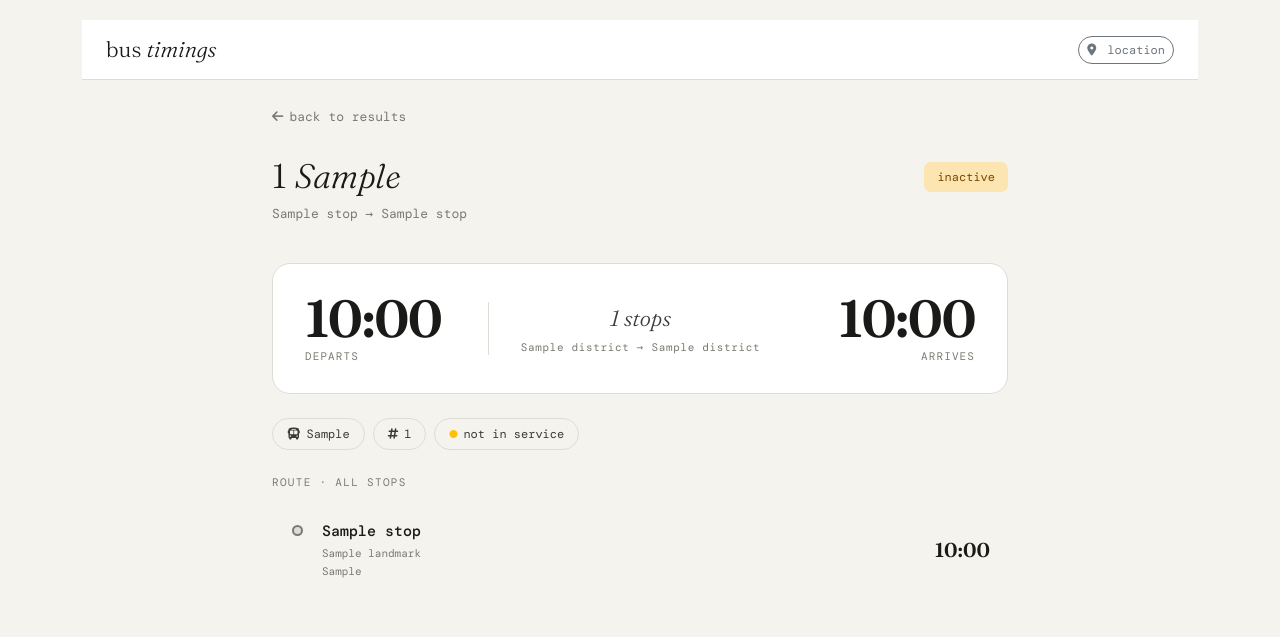
After one commit to suhailvs/whereisbus, a Django app: template myapp/templates/bus/detail.html in a window 1280 px wide. The commit adds this page. Shown: the top 637 px of the page. Run offline with Django 5.2, Linux system fonts and the light colour scheme; the template is opened without the code that fills it: most values are stand-ins (such as "Sample title", 1, 10 or a date in 2020).

Commit message:
added bus details

```diff
--- /dev/null
+++ b/myapp/templates/bus/detail.html
@@ -0,0 +1,193 @@
+{% extends 'base.html' %}
+{% load static %}
+
+{% block title %}{{ selected_bus.bus_number }} — Bus Detail{% endblock %}
+
+{% block content %}
+
+<link rel="preconnect" href="https://fonts.googleapis.com">
+<link href="https://fonts.googleapis.com/css2?family=DM+Mono:wght@400;500&family=Fraunces:ital,opsz,wght@0,9..144,300;0,9..144,600;1,9..144,300&display=swap" rel="stylesheet">
+<link href="https://cdn.jsdelivr.net/npm/bootstrap@5.3.3/dist/css/bootstrap.min.css" rel="stylesheet">
+
+<style>
+  :root {
+    --cream:    #f5f3ee;
+    --ink:      #1a1a18;
+    --ink-2:    #3a3a36;
+    --ink-3:    #7a7a72;
+    --rule:     #ddddd5;
+    --green-bg: #d4e8c2;
+    --green-tx: #2d5a16;
+    --amber-bg: #fce5b0;
+    --amber-tx: #7a4800;
+    --blue-bg:  #d0e4f7;
+    --blue-tx:  #0d3a6e;
+    --board-bg: #e8f0fb;
+    --dest-bg:  #e4f2d8;
+    --mono:     'DM Mono', monospace;
+    --serif:    'Fraunces', Georgia, serif;
+  }
+  body { font-family: var(--mono); background: var(--cream); color: var(--ink); }
+
+  /* navbar */
+  .bs-navbar { background: #fff; border-bottom: 1px solid var(--rule); }
+  .bs-navbar .navbar-brand { font-family: var(--serif); font-size: 22px; font-weight: 300; color: var(--ink); }
+  .bs-navbar .navbar-brand span { font-style: italic; }
+
+  /* back link */
+  .back-link { font-size: 13px; color: var(--ink-3); text-decoration: none; display: inline-flex; align-items: center; gap: 6px; transition: color .15s; }
+  .back-link:hover { color: var(--ink); }
+
+  /* page title */
+  .page-title { font-family: var(--serif); font-size: 34px; font-weight: 300; color: var(--ink); line-height: 1.1; }
+  .page-title span { font-style: italic; }
+  .page-sub { font-size: 13px; color: var(--ink-3); margin-top: 4px; }
+
+  .status-badge { font-size: 12px; padding: 6px 13px; border-radius: 7px; white-space: nowrap; }
+  .status-badge.active   { background: var(--green-bg); color: var(--green-tx); }
+  .status-badge.inactive { background: var(--amber-bg); color: var(--amber-tx); }
+
+  /* summary box */
+  .summary-box { background: #fff; border: 1px solid var(--rule); border-radius: 18px; padding: 28px 32px; }
+  .summary-time { font-family: var(--serif); font-size: 52px; font-weight: 600; color: var(--ink); letter-spacing: -1.5px; line-height: 1; }
+  .summary-label { font-size: 11px; color: var(--ink-3); letter-spacing: .1em; text-transform: uppercase; margin-top: 4px; }
+  .summary-divider { border-left: 1px solid var(--rule); padding: 0 32px; text-align: center; }
+  .summary-stops-count { font-family: var(--serif); font-size: 22px; font-weight: 300; font-style: italic; color: var(--ink-2); }
+  .summary-district { font-size: 11px; color: var(--ink-3); margin-top: 4px; letter-spacing: .06em; }
+
+  /* meta pills */
+  .meta-pill { background: var(--cream); border: 1px solid var(--rule); border-radius: 20px; padding: 6px 14px; font-size: 12px; color: var(--ink-2); display: inline-flex; align-items: center; gap: 6px; }
+
+  /* stop timeline */
+  .stops-section-label { font-size: 11px; letter-spacing: .12em; text-transform: uppercase; color: var(--ink-3); margin-bottom: 16px; }
+
+  .stop-row { display: flex; align-items: stretch; gap: 18px; padding: 14px 18px; border-radius: 12px; }
+  .stop-row.boarding-stop { background: var(--board-bg); }
+  .stop-row.dest-stop     { background: var(--dest-bg); }
+
+  .stop-line { display: flex; flex-direction: column; align-items: center; width: 14px; flex-shrink: 0; padding-top: 5px; }
+  .stop-dot  { width: 11px; height: 11px; border-radius: 50%; background: var(--rule); border: 2px solid var(--ink-3); flex-shrink: 0; }
+  .boarding-stop .stop-dot { background: var(--blue-tx); border-color: var(--blue-tx); }
+  .dest-stop .stop-dot     { background: var(--green-tx); border-color: var(--green-tx); }
+  .connector { flex: 1; width: 1px; background: var(--rule); margin: 4px 0; min-height: 16px; }
+
+  .stop-info { flex: 1; }
+  .stop-name { font-size: 15px; color: var(--ink); font-weight: 500; }
+  .stop-landmark { font-size: 11px; color: var(--ink-3); margin-top: 2px; }
+  .stop-tag { font-size: 10px; letter-spacing: .1em; text-transform: uppercase; margin-top: 3px; }
+  .boarding-stop .stop-tag { color: var(--blue-tx); }
+  .dest-stop .stop-tag     { color: var(--green-tx); }
+
+  .stop-time { font-family: var(--serif); font-size: 20px; font-weight: 600; color: var(--ink); align-self: center; white-space: nowrap; }
+</style>
+
+<!-- NAVBAR -->
+<nav class="navbar bs-navbar px-3 px-md-4">
+  <a class="navbar-brand" href="{% url 'bus_search' %}">bus <span>timings</span></a>
+  <button class="btn btn-sm btn-outline-secondary rounded-pill" style="font-family:var(--mono);font-size:12px;">
+    <i class="fa-solid fa-location-dot me-1"></i> location
+  </button>
+</nav>
+
+<!-- MAIN -->
+<div class="container py-4" style="max-width:760px;">
+
+  <!-- BACK -->
+  <a href="{% url 'bus_search' %}?from_stop={{ selected_from_stop|default:'' }}&to_stop={{ selected_to_stop|default:'' }}"
+    class="back-link mb-4 d-inline-flex">
+    <i class="fa-solid fa-arrow-left"></i> back to results
+  </a>
+
+  <!-- HEADER -->
+  <div class="d-flex align-items-start justify-content-between gap-3 mt-2 mb-4">
+    <div>
+      <h1 class="page-title">
+        {{ selected_bus.bus_number }} <span>{{ selected_bus.bus_type }}</span>
+      </h1>
+      <p class="page-sub">
+        {% if selected_bus.first_stop %}{{ selected_bus.first_stop.stop.name }}{% endif %}
+        →
+        {% if selected_bus.last_stop %}{{ selected_bus.last_stop.stop.name }}{% endif %}
+      </p>
+    </div>
+    <span class="status-badge {% if selected_bus.is_active %}active{% else %}inactive{% endif %} mt-1">
+      {% if selected_bus.is_active %}active{% else %}inactive{% endif %}
+    </span>
+  </div>
+
+  <!-- SUMMARY BOX -->
+  <div class="summary-box d-flex align-items-center mb-4">
+    <div class="flex-fill">
+      <div class="summary-time">
+        {% if selected_bus.first_stop %}{{ selected_bus.first_stop.time|time:"H:i" }}{% else %}—{% endif %}
+      </div>
+      <div class="summary-label">departs</div>
+    </div>
+
+    <div class="summary-divider">
+      <div class="summary-stops-count">{{ selected_bus.stop_count }} stops</div>
+      <div class="summary-district">
+        {% if selected_bus.first_stop %}{{ selected_bus.first_stop.stop.district }}{% endif %}
+        →
+        {% if selected_bus.last_stop %}{{ selected_bus.last_stop.stop.district }}{% endif %}
+      </div>
+    </div>
+
+    <div class="flex-fill text-end">
+      <div class="summary-time">
+        {% if selected_bus.last_stop %}{{ selected_bus.last_stop.time|time:"H:i" }}{% else %}—{% endif %}
+      </div>
+      <div class="summary-label">arrives</div>
+    </div>
+  </div>
+
+  <!-- META PILLS -->
+  <div class="d-flex gap-2 flex-wrap mb-4">
+    <span class="meta-pill"><i class="fa-solid fa-bus"></i> {{ selected_bus.bus_type }}</span>
+    <span class="meta-pill"><i class="fa-solid fa-hashtag"></i> {{ selected_bus.bus_number }}</span>
+    <span class="meta-pill">
+      <i class="fa-solid fa-circle {% if selected_bus.is_active %}text-success{% else %}text-warning{% endif %}" style="font-size:8px;"></i>
+      {% if selected_bus.is_active %}in service{% else %}not in service{% endif %}
+    </span>
+  </div>
+
+  <!-- STOP TIMELINE -->
+  <p class="stops-section-label">route · all stops</p>
+
+  <div class="d-flex flex-column">
+    {% for bs in selected_bus.bus_stops.all %}
+    <div class="stop-row {% if bs.is_boarding %}boarding-stop{% endif %} {% if bs.is_destination %}dest-stop{% endif %}">
+
+      <div class="stop-line">
+        <div class="stop-dot"></div>
+        {% if not forloop.last %}<div class="connector"></div>{% endif %}
+      </div>
+
+      <div class="stop-info">
+        <div class="stop-name">{{ bs.stop.name }}</div>
+        {% if bs.stop.landmark %}
+          <div class="stop-landmark">{{ bs.stop.landmark }}</div>
+        {% endif %}
+        {% if bs.stop.district %}
+          <div class="stop-landmark">{{ bs.stop.get_district_display }}</div>
+        {% endif %}
+        {% if bs.is_boarding %}
+          <div class="stop-tag">your boarding stop</div>
+        {% elif bs.is_destination %}
+          <div class="stop-tag">your destination</div>
+        {% endif %}
+      </div>
+
+      <div class="stop-time">{{ bs.time|time:"H:i" }}</div>
+
+    </div>
+    {% empty %}
+    <p class="text-muted small">No stops found for this bus.</p>
+    {% endfor %}
+  </div>
+
+</div>
+
+<script src="https://cdn.jsdelivr.net/npm/bootstrap@5.3.3/dist/js/bootstrap.bundle.min.js"></script>
+
+{% endblock %}
```
Also changed, not shown: myapp/templates/bus/search.html (+169 -217 lines), myapp/views.py (+43 -15 lines).
